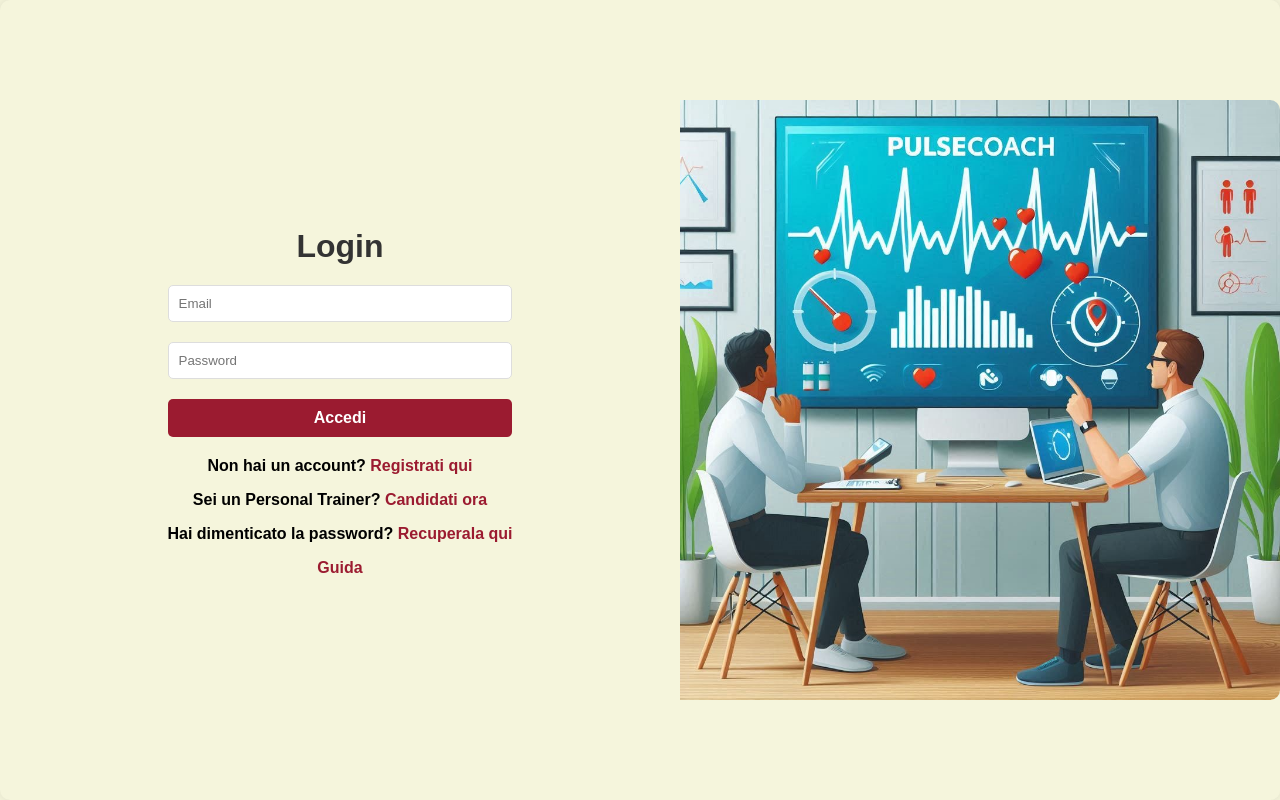
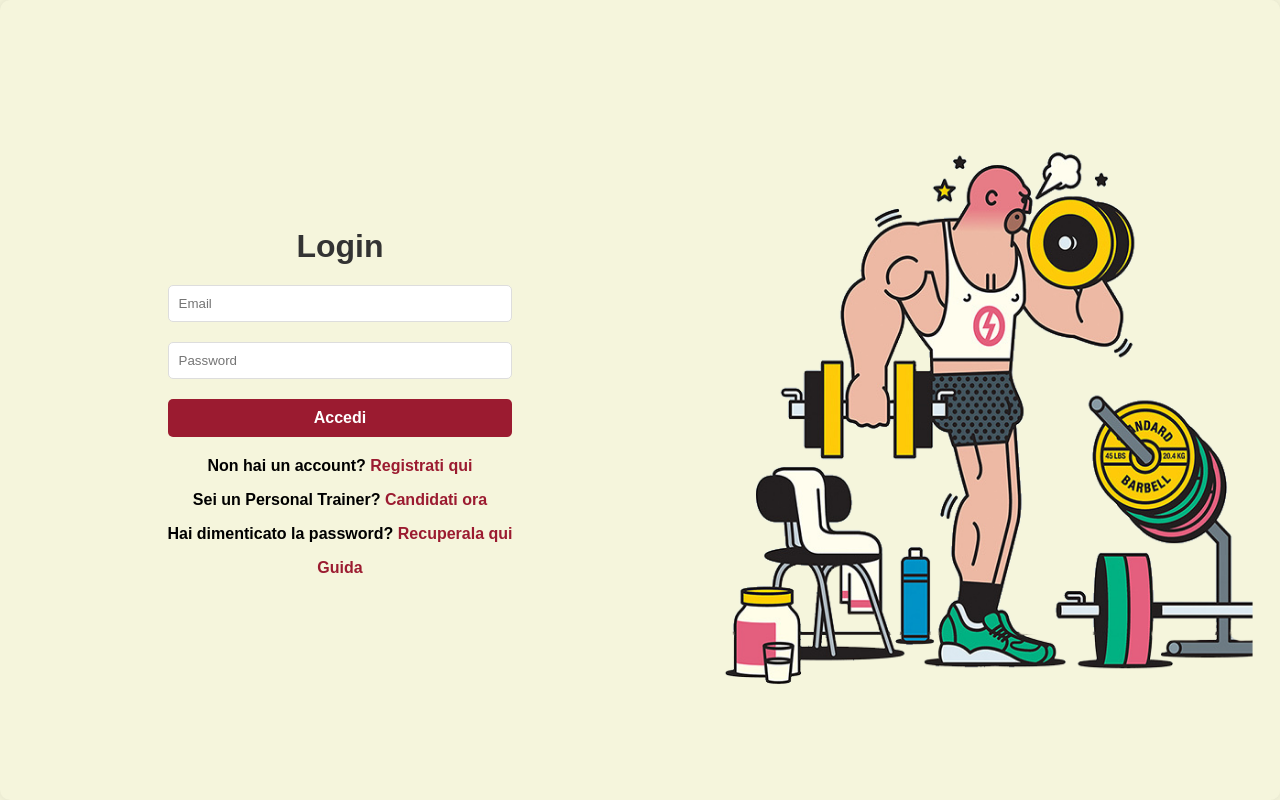
Before and after one commit to xDrakeTM/ProgettoPweb, a PHP site: page /php/login.php in a window 1280 px wide. Run offline with PHP 8.4, Linux system fonts and the light colour scheme.

Commit message:
correzioni varie e immagine login

```diff
--- a/progetto_pweb/css/login.css
+++ b/progetto_pweb/css/login.css
@@ -91,7 +91,7 @@ button:hover {
 
 .login-image img {
     max-width: 100%;
-    height: auto;
+    height: 80%;
     border-radius: 0 10px 10px 0;
 }
 
--- a/progetto_pweb/php/getDisponibilita.php
+++ b/progetto_pweb/php/getDisponibilita.php
@@ -22,7 +22,6 @@
         $id_pt = $_GET['id_pt'];
         $user_id = $_SESSION["user_id"];
 
-        // Recupera le disponibilità del personal trainer e gli appuntamenti dell'utente
         $stmt = $conn->prepare("
             SELECT data, ora
             FROM appuntamento
--- a/progetto_pweb/php/login.php
+++ b/progetto_pweb/php/login.php
@@ -51,7 +51,7 @@
             </form>
         </div>
         <div class="login-image">
-            <img src="../immagini/logo.jpg" alt="Logo PulseCoach">
+            <img src="../immagini/logo.png" alt="Logo PulseCoach">
         </div>
     </div>
 </body>
```
Also changed, not shown: progetto_pweb/immagini/logo.jpg (deleted), progetto_pweb/immagini/logo.png (added).
